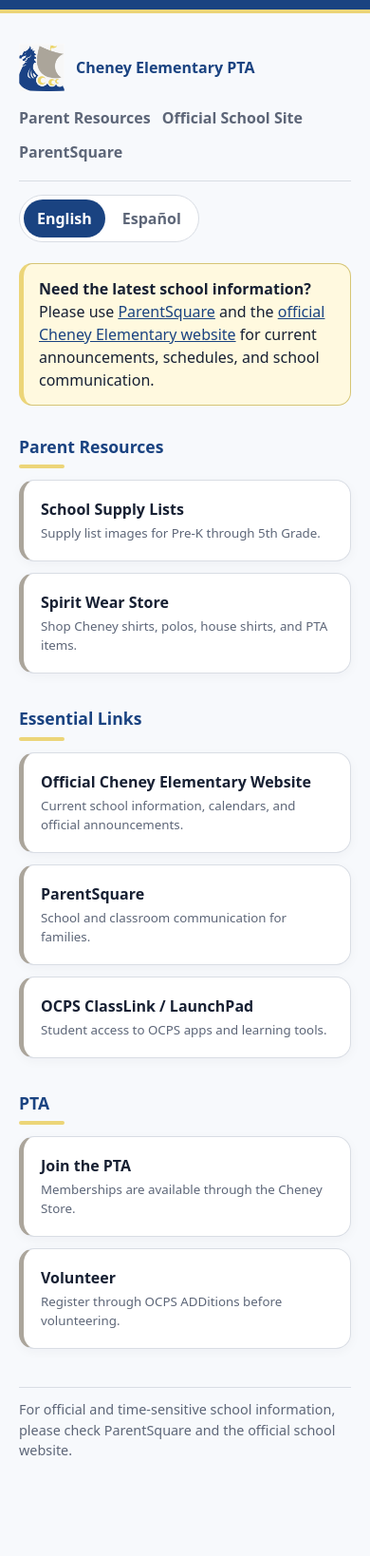
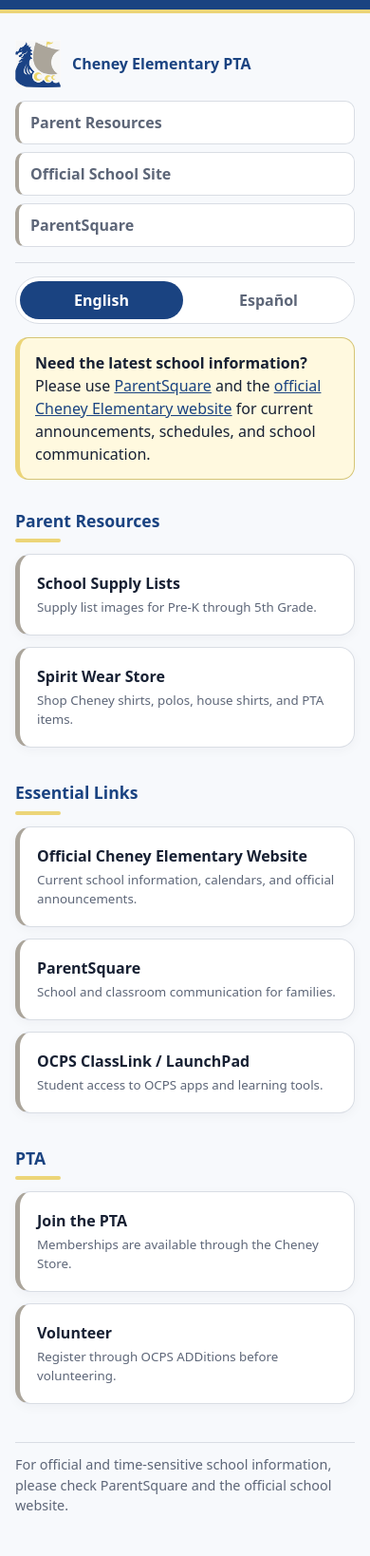
Before and after one commit to matthewtckr/cheneypta, a Jekyll site: the page built from index.md, in a window 390 px wide. Shown: the whole page at 95% size. Built offline with Jekyll 4.4.1, drawn with Linux system fonts in a browser that asks for light colours; before the commit the page ends 1584 px from its top, so only the background shows below that.

Commit message:
Improve mobile header layout

```diff
--- a/assets/css/site.css
+++ b/assets/css/site.css
@@ -298,12 +298,54 @@ h2 {
   font-size: 0.9rem;
 }
 
-@media (max-width: 520px) {
+@media (max-width: 640px) {
+  .page-shell {
+    padding: 16px;
+  }
+
   .site-header {
-    align-items: flex-start;
+    display: block;
+    padding-bottom: 16px;
+  }
+
+  .site-brand {
+    display: flex;
+    margin-bottom: 14px;
   }
 
   .site-logo {
     width: 48px;
   }
+
+  .site-header nav {
+    display: grid;
+    gap: 8px;
+    width: 100%;
+  }
+
+  .site-header nav a {
+    display: block;
+    padding: 10px 12px;
+    border: 1px solid var(--border);
+    border-left: 4px solid var(--grey);
+    border-radius: 10px;
+    background: var(--card);
+  }
+
+  .site-header nav a:hover,
+  .site-header nav a:focus-visible {
+    border-color: var(--accent);
+    border-left-color: var(--gold);
+    background: #ffffff;
+  }
+
+  .language-toggle {
+    display: flex;
+    width: 100%;
+    justify-content: center;
+  }
+
+  .language-toggle button {
+    flex: 1;
+  }
 }
```
